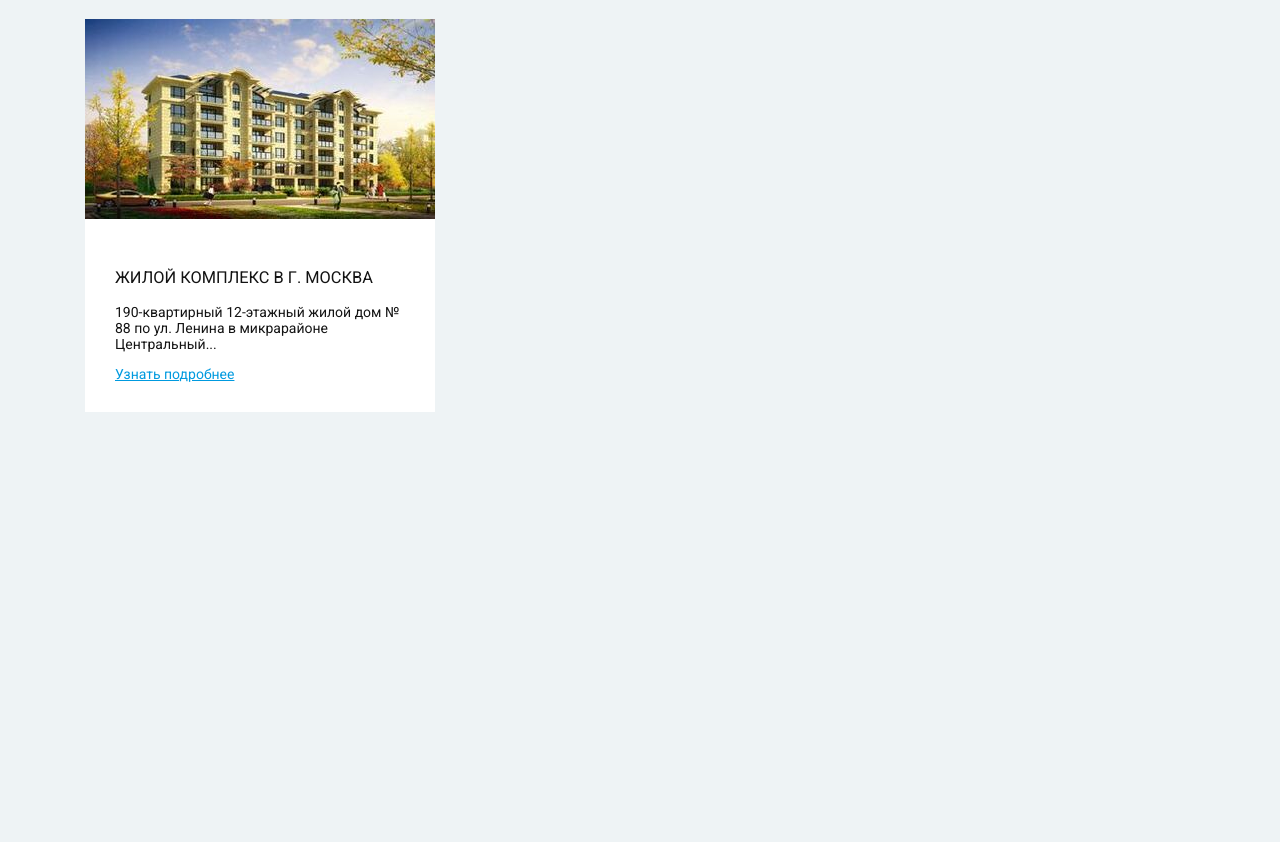
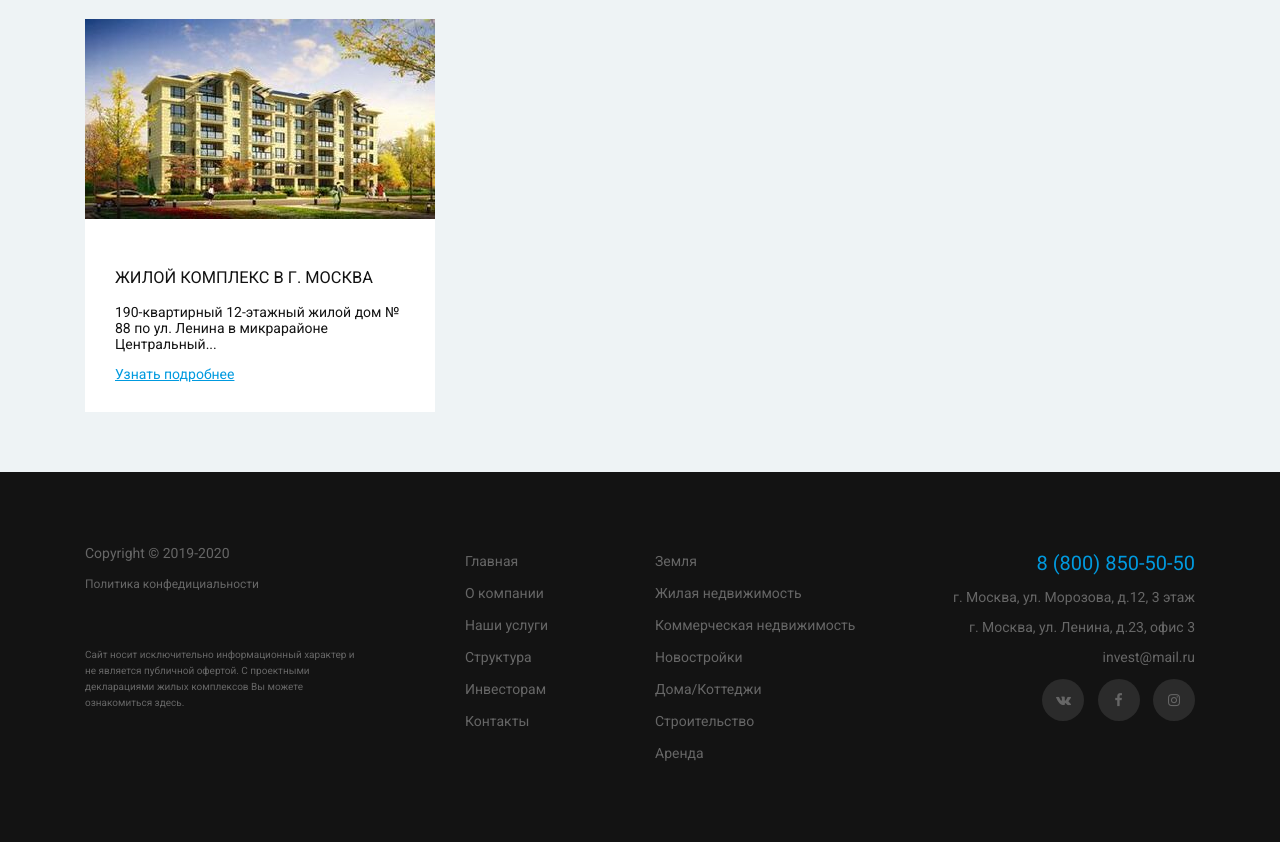
Before and after one commit to VladimirChernovv/Stroyivest, a plain HTML site: page index.html in a window 1280 px wide. Shown: the part 943-1785 px from the top of the page. Before the commit the page ends 1355 px from the top, so only its background shows below. Drawn offline with nearby package versions, Linux system fonts and the light colour scheme.

Commit message:
Сделан первый экран

```diff
--- a/index.html
+++ b/index.html
@@ -52,6 +52,7 @@
 		<div class="row">
 			<div class="col-md-4">
 				<div class="left-sidebar">
+
 					<ul class="left-sidebar_menu">
 						<li><a href="#">Земля</a></li>
 						<li><a href="#">Жилая недвижимость</a></li>
@@ -103,13 +104,7 @@
 						На первом этаже расположены служебные помещения, предназначенные только для жильцов дома: консьерж сервис, кафе,
 						прачечная, клининговая служба. Для удобного проживания в ЖК "Мариинский бульвар" установлена автономная система очистки
 						воды. Огороженная территория комплекса оборудована видеонаблюдением по всему периметру, во дворе, холлах, лифтах,
-						<!-- паркинге и парковке. Во дворе ландшафтный дизайн, площадки для игры детей, зоны отдыха для взрослых.В ЖК "Мариинский бульвар" всего 43 квартиры площадью от 63 до 282 кв.м., на площадке от 1 до 5 квартир. Дом состоит из
-						двух подъездов 5 и 10 этажей, 55 парковочных мест в подземном паркинге. Квартиры ЖК Мариинский бульвар свободной
-						планировки, что позволит реализовать Ваши идеи и мечты относительно конструктивных особенностей и дизайнерских решений
-						по оформлению интерьера.
-						Клубный дом "Мариинский бульвар" — это уникальный архитектурный ансамбль, гармонично вписавшийся в исторический облик
-						особняков исторического центра Краснодара. -->
-					</p>
+						паркинге и парковке.
 					<a href="#" class="btn btn-primary">Узнать больше о компании</a>
 				</div>
 				<!-- /.content -->
@@ -144,7 +139,64 @@
 	</div>
 	<!-- /.container -->
 
-
+	<footer class="footer">
+		<div class="container">
+			<div class="row">
+				<div class="col-md-4">
+					<div class="copy">
+						<p>Copyright © 2019-2020</p>
+						<a class="footer-policy-link" href="#">Политика конфедициальности</a>
+						<small>
+							Сайт носит исключительно информационный характер и не является публичной офертой.
+							С проектными декларациями жилых комплексов Вы можете ознакомиться здесь.
+						</small>
+					</div>
+				</div>
+				<!-- /.col-md -->
+				<div class="col-md-2">
+					<ul class="footer_menu">
+						<li><a href="#">Главная</a></li>
+						<li><a href="#">О компании</a></li>
+						<li><a href="#">Наши услуги</a></li>
+						<li><a href="#">Структура</a></li>
+						<li><a href="#">Инвесторам</a></li>
+						<li><a href="#">Контакты</a></li>
+					</ul>
+				</div>
+				<!-- /.col-md -->
+				<div class="col-md">
+					<ul class="footer_menu">
+						<li><a href="#">Земля</a></li>
+						<li><a href="#">Жилая недвижимость</a></li>
+						<li><a href="#">Коммерческая недвижимость</a></li>
+						<li><a href="#">Новостройки</a></li>
+						<li><a href="#">Дома/Коттеджи</a></li>
+						<li><a href="#">Строительство</a></li>
+						<li><a href="#">Аренда</a></li>
+					</ul>
+				</div>
+				<!-- /.col-md -->
+				<div class="col-md">
+					<div class="footer-contacts">
+						<p class="footer-contacts_phone">8 (800) 850-50-50</p>
+						<p class="footer-contacts_address">г. Москва, ул. Морозова, д.12, 3 этаж</p>
+						<p class="footer-contacts_address">г. Москва, ул. Ленина, д.23, офис 3</p>
+						<p class="footer-contacts_email">invest@mail.ru</p>
+					</div>
+					<div class="footer-social-links">
+						<ul>
+							<li><a href="#"><i class="icon-vkontakte"></i></a></li>
+							<li><a href="#"><i class="icon-facebook"></i></a></li>
+							<li><a href="#"><i class="icon-instagram"></i></a></li>
+						</ul>
+					</div>
+				</div>
+				<!-- /.col-md -->
+			</div>
+			<!-- /.row -->
+		</div>
+		<!-- /.container -->
+	</footer>
 
 	<!-- Bootstrap core JavaScript -->
 	<!-- Placed at the end of the document so the pages load faster -->
--- a/sass/_colors.sass
+++ b/sass/_colors.sass
@@ -4,3 +4,4 @@ $body-bg: #eef3f5
 $active-color: #009adf
 $dark: #131313
 $white: #fff
+$footer-text: #666666
--- /dev/null
+++ b/sass/_media.sass
@@ -0,0 +1 @@
+/* Адаптив сайта */
--- /dev/null
+++ b/sass/fontello.scss
@@ -0,0 +1,61 @@
+@font-face {
+  font-family: 'fontello';
+  src: url('../fonts/fontello.eot?12339070');
+  src: url('../fonts/fontello.eot?12339070#iefix') format('embedded-opentype'),
+       url('../fonts/fontello.woff2?12339070') format('woff2'),
+       url('../fonts/fontello.woff?12339070') format('woff'),
+       url('../fonts/fontello.ttf?12339070') format('truetype'),
+       url('../fonts/fontello.svg?12339070#fontello') format('svg');
+  font-weight: normal;
+  font-style: normal;
+}
+/* Chrome hack: SVG is rendered more smooth in Windozze. 100% magic, uncomment if you need it. */
+/* Note, that will break hinting! In other OS-es font will be not as sharp as it could be */
+/*
+@media screen and (-webkit-min-device-pixel-ratio:0) {
+  @font-face {
+    font-family: 'fontello';
+    src: url('../font/fontello.svg?12339070#fontello') format('svg');
+  }
+}
+*/
+
+ [class^="icon-"]:before, [class*=" icon-"]:before {
+  font-family: "fontello";
+  font-style: normal;
+  font-weight: normal;
+  speak: none;
+
+  display: inline-block;
+  text-decoration: inherit;
+  width: 1em;
+  margin-right: .2em;
+  text-align: center;
+  /* opacity: .8; */
+
+  /* For safety - reset parent styles, that can break glyph codes*/
+  font-variant: normal;
+  text-transform: none;
+
+  /* fix buttons height, for twitter bootstrap */
+  line-height: 1em;
+
+  /* Animation center compensation - margins should be symmetric */
+  /* remove if not needed */
+  margin-left: .2em;
+
+  /* you can be more comfortable with increased icons size */
+  /* font-size: 120%; */
+
+  /* Font smoothing. That was taken from TWBS */
+  -webkit-font-smoothing: antialiased;
+  -moz-osx-font-smoothing: grayscale;
+
+  /* Uncomment for 3D effect */
+  /* text-shadow: 1px 1px 1px rgba(127, 127, 127, 0.3); */
+}
+
+.icon-facebook:before { content: '\f09a'; } /* '' */
+.icon-instagram:before { content: '\f16d'; } /* '' */
+.icon-vkontakte:before { content: '\f189'; } /* '' */
+.icon-search:before { content: '\f50d'; } /* '' */
--- a/sass/main.sass
+++ b/sass/main.sass
@@ -1,5 +1,6 @@
 @import "colors"
 @import "reset"
+@import "fontello"
 
 html
 	font-size: 14px
@@ -115,3 +116,52 @@ h2
 
 		h3
 			color: $active-color
+
+.footer
+	margin-top: 60px
+	background-color: $dark
+	padding: 59px 0
+	color: $footer-text
+	&-policy-link
+		font-size: 12px
+	p
+		margin-bottom: 14px
+	a
+		color: $footer-text
+		text-decoration: none
+		&:hover
+			color: $white
+	small
+		display: block
+		margin-top: 56px
+		line-height: 16px
+		font-size: 10px
+		max-width: 80%
+	ul
+		padding: 0
+		list-style: none
+		li
+			line-height: 32px
+	&-contacts
+		text-align: right
+		&_phone
+			font-weight: 400
+			font-size: 20px
+			color: $active-color
+	&-social-links
+		@extend .footer-contacts
+		li
+			display: inline-block
+			a
+				display: inline-block
+				width: 42px
+				height: 42px
+				background-color: rgba($white, 0.1)
+				text-align: center
+				border-radius: 50%
+				line-height: 42px
+				margin-left: 10px
+				transition: all .2s
+				&:hover
+					background-color: rgba($white, 0.9)
+					color: $dark
```
Also changed, not shown: css/fontello.css (added), css/main.css, fonts/fontello.ttf (added), fonts/fontello.woff (added), fonts/fontello.woff2 (added), img/social/facebook.png (added), img/social/facebook.svg (added), img/social/instagram.png (added), img/social/instagram.svg (added), img/social/vk.png (added), img/social/vk.svg (added), 4 other files.
